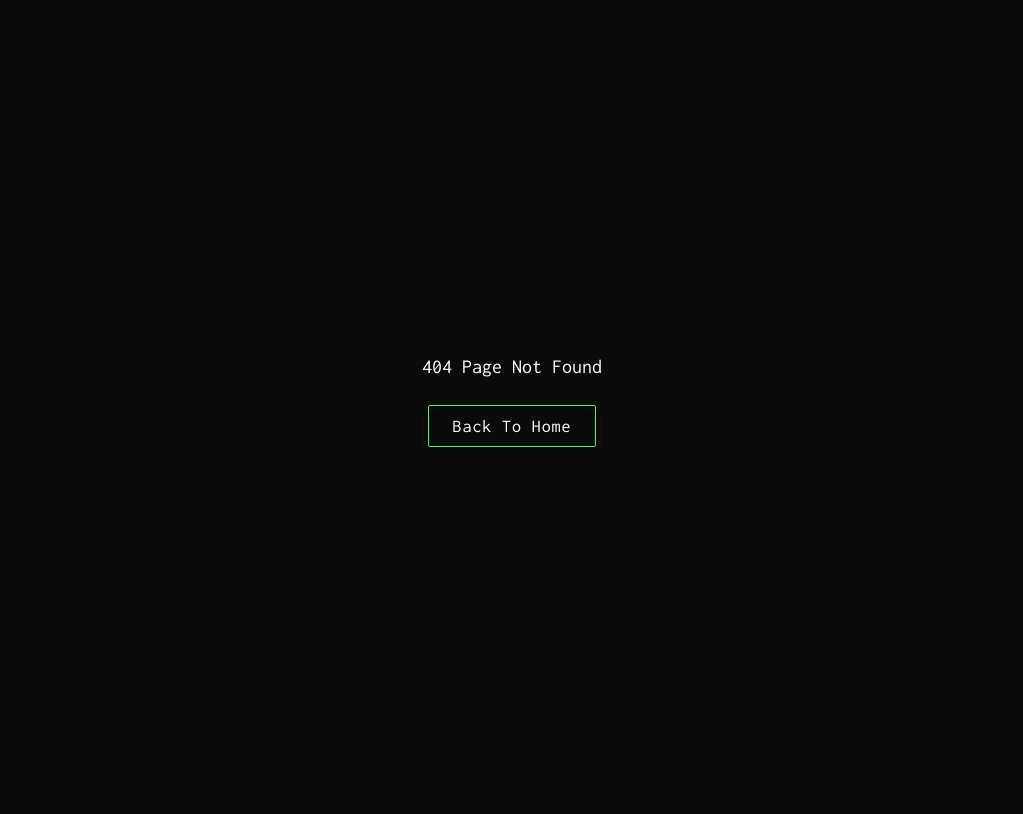
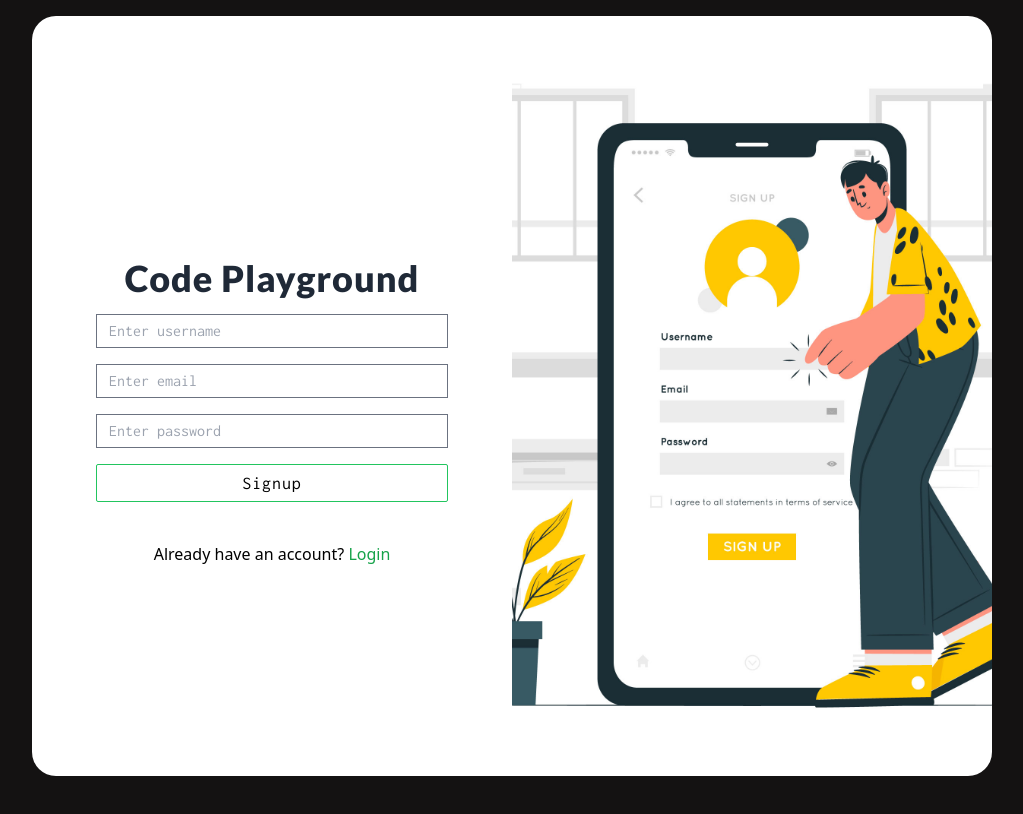
Before and after one commit to gaurav-goswami/Code-Playground, a React (Vite) app in the folder client/: page /auth in a window 1280 px wide. Before the commit this address had no page. Shown: the whole page, without its empty margins (128-1151 px from the left). Built offline with nearby package versions, Linux system fonts and the light colour scheme.

Commit message:
added login page and changed route for auth

```diff
--- a/client/src/App.tsx
+++ b/client/src/App.tsx
@@ -3,8 +3,9 @@ import { BrowserRouter, Routes, Route } from 'react-router-dom'
 import Home from './Pages/Home'
 import Error from './Pages/Error'
 import CreatePlayground from './Pages/CreatePlayground'
-import Register from './Pages/Auth/Register'
-import Login from './Pages/Auth/Login'
+import Auth from './Pages/Auth/Auth'
+// import Register from './Pages/Auth/Register'
+// import Login from './Pages/Auth/Login'
 
 const App : React.FC = () => {
   return (
@@ -14,8 +15,10 @@ const App : React.FC = () => {
 
           <Route path='/' element={<Home />}/>
           <Route path='/create-playground' element={<CreatePlayground />}/>
-          <Route path='/auth/signup' element={<Register />}/>
-          <Route path='/auth/signin' element={<Login />}/>
+          {/* <Route path='/auth/signup' element={<Register />}/>
+          <Route path='/auth/signin' element={<Login />}/> */}
+
+          <Route path='/auth' element={<Auth />}/>
 
           <Route path='*' element={<Error />}/>
         </Routes>
--- a/client/src/Components/Button/CTAButton.tsx
+++ b/client/src/Components/Button/CTAButton.tsx
@@ -7,7 +7,7 @@ const CTAButton : React.FC <ICTAButtonProps> = (props) => {
 
   return (
     <>
-        <button className={`${style ? style : 'px-2 py-1 border border-green-500 text-center font-inconsolata text-lg tracking-wider rounded-sm transition-all duration-150 hover:bg-green-500 hover:text-white'}`}>
+        <button className={`px-2 py-1 border border-green-500 text-center font-inconsolata text-lg tracking-wider rounded-sm transition-all duration-150 hover:bg-green-500 hover:text-white ${style}`}>
             {children}
         </button>
     </>
--- /dev/null
+++ b/client/src/Components/Form/Login.tsx
@@ -0,0 +1,56 @@
+import React, {useState} from 'react'
+import CustomInput from './CustomInput'
+import { ISignInProps, ISignInUserState } from '../../Interface/Interface';
+import CTAButton from '../Button/CTAButton';
+import FormWrapper from '../../Wrappers/FormWrapper';
+
+const Login : React.FC <ISignInProps> = (props) => {
+
+  const {setPage} = props;
+
+  const [loginDetails, setLoginDetails] = useState <ISignInUserState> ({
+    email : "",
+    password : ""
+  });
+
+  const handleChange = (e : React.ChangeEvent<HTMLInputElement>) => {
+    const {name , value} = e.target;
+    setLoginDetails({...loginDetails, [name] : value});
+  }
+
+  return (
+    <>
+      <FormWrapper>
+        <form className="max-[420px]:w-[90%] max-[580px]:w-[75%] w-[23rem] h-max min-[2200px]:min-w-[400px] flex flex-col gap-4 px-2 py-8 rounded-md min-[1120px]:justify-center min-[1120px]:bg-transparent bg-white">
+
+          <h2 className="text-center font-lato md:text-4xl text-2xl text-gray-800 tracking-wide">Code Playground</h2>
+
+          <CustomInput
+            name="email"
+            type="email"
+            autocomplete="off"
+            placeholder="Enter email"
+            required={true}
+            onChange={handleChange}
+            value={loginDetails.email}
+          />
+
+          <CustomInput
+            name="password"
+            type="password"
+            autocomplete="off"
+            placeholder="Enter password"
+            required={true}
+            onChange={handleChange}
+            value={loginDetails.password}
+          />
+
+          <CTAButton style='border-blue-600 hover:bg-blue-600'>Login</CTAButton>
+        </form>
+        <p className="">Don't have an account? <span className="cursor-pointer text-blue-600 font-medium"  onClick={() => setPage(false)}>SignUp</span></p>
+      </FormWrapper>
+    </>
+  )
+}
+
+export default Login
--- a/client/src/Components/Form/SignUp.tsx
+++ b/client/src/Components/Form/SignUp.tsx
@@ -1,9 +1,12 @@
 import React, { useState } from "react";
-import { IRegisterUserState } from "../../Interface/Interface";
+import { IRegisterUserState, ISignUpProps } from "../../Interface/Interface";
 import CustomInput from "./CustomInput";
 import CTAButton from "../Button/CTAButton";
+import FormWrapper from "../../Wrappers/FormWrapper";
 
-const SignUp: React.FC = () => {
+const SignUp: React.FC <ISignUpProps> = (props) => {
+
+  const {setPage} = props;
 
   const [registerDetails, setRegisterDetails] = useState<IRegisterUserState>({
     username: "",
@@ -18,8 +21,8 @@ const SignUp: React.FC = () => {
 
   return (
     <>
-      <div className="flex h-[95vh] justify-center items-center min-[1120px]:bg-white min-[1120px]:lg:w-[50%] w-full rounded-s-3xl">
-        <form className="max-[420px]:w-[90%] max-[580px]:w-[75%] w-[23rem] h-max min-[2200px]:min-w-[400px] flex flex-col gap-4 px-2 py-8 rounded-md min-[1120px]:h-full min-[1120px]:justify-center">
+      <FormWrapper>
+        <form className="max-[420px]:w-[90%] max-[580px]:w-[75%] w-[23rem] h-max min-[2200px]:min-w-[400px] flex flex-col gap-4 px-2 py-8 rounded-md min-[1120px]:justify-center min-[1120px]:bg-none bg-white">
 
           <h2 className="text-center font-lato md:text-4xl text-2xl text-gray-800 tracking-wide">Code Playground</h2>
 
@@ -55,7 +58,8 @@ const SignUp: React.FC = () => {
 
           <CTAButton>Signup</CTAButton>
         </form>
-      </div>
+        <p className="">Already have an account? <span className="cursor-pointer text-green-600 font-medium" onClick={() => setPage(true)}>Login</span></p>
+      </FormWrapper>
     </>
   );
 };
--- a/client/src/Interface/Interface.ts
+++ b/client/src/Interface/Interface.ts
@@ -1,6 +1,8 @@
 export interface IMainWrapperProps {
     children : React.ReactNode
 }
+
+export interface IFormWrapper extends IMainWrapperProps {}
 
 export interface INavigationButtonProps {
     children : string
@@ -25,7 +27,20 @@ export interface IRegisterUserState {
     password : string
 }
 
+export interface ISignInUserState {
+    email : string,
+    password : string
+}
+
 export interface ICTAButtonProps {
     children : React.ReactNode
     style ?: string
 }
+
+export interface ISignUpProps {
+    setPage : (x : boolean) => void
+}
+
+export interface ISignInProps {
+    setPage : (x : boolean) => void
+}
--- a/client/src/Pages/Auth/Register.tsx
+++ b/client/src/Pages/Auth/Auth.tsx
@@ -1,15 +1,21 @@
-import React from 'react'
+import React, { useState } from 'react'
 import MainWrapper from '../../Wrappers/MainWrapper'
 import SignUp from '../../Components/Form/SignUp'
 import authBg from "../../../assets/auth-bg.png";
+import Login from '../../Components/Form/Login';
 
-const Register : React.FC = () => {
+const Auth : React.FC = () => {
+
+  const [isLoginPage, setIsLoginPage] = useState<boolean>(false)
 
   return (
     <>
         <MainWrapper>
             <div className='w-[100%] h-[95vh] flex mt-4'>
-              <SignUp />
+
+              {
+                isLoginPage ? <Login setPage={setIsLoginPage}/> : <SignUp setPage={setIsLoginPage}/>
+              }
 
               <div className='w-[50%] h-full min-[1120px]:block hidden rounded-e-3xl overflow-hidden'>
                 <img src={authBg} alt="auth-image" className='w-full h-full object-center object-cover' />
@@ -21,4 +27,4 @@ const Register : React.FC = () => {
   )
 }
 
-export default Register
+export default Auth
--- a/client/src/Pages/Auth/Login.tsx
+++ /dev/null
@@ -1,14 +0,0 @@
-import React from 'react'
-import MainWrapper from '../../Wrappers/MainWrapper'
-
-const Login : React.FC = () => {
-  return (
-    <>
-        <MainWrapper>
-            <p className='text-white'>This is login page</p>
-        </MainWrapper>
-    </>
-  )
-}
-
-export default Login
--- /dev/null
+++ b/client/src/Wrappers/FormWrapper.tsx
@@ -0,0 +1,17 @@
+import React from 'react'
+import { IFormWrapper } from '../Interface/Interface'
+
+const FormWrapper : React.FC <IFormWrapper> = (props) => {
+
+    const {children} = props;
+
+  return (
+    <>
+        <div className="flex h-[95vh] justify-center items-center min-[1120px]:bg-white min-[1120px]:w-[50%] w-full rounded-s-3xl flex-col gap-4 min-[1120px]:gap-2">
+            {children}
+        </div>
+    </>
+  )
+}
+
+export default FormWrapper
--- a/client/src/index.css
+++ b/client/src/index.css
@@ -5,5 +5,5 @@
 @tailwind utilities;
 
 body{
-    background: #0b0b0b;
+    background: #141212;
 }
```
